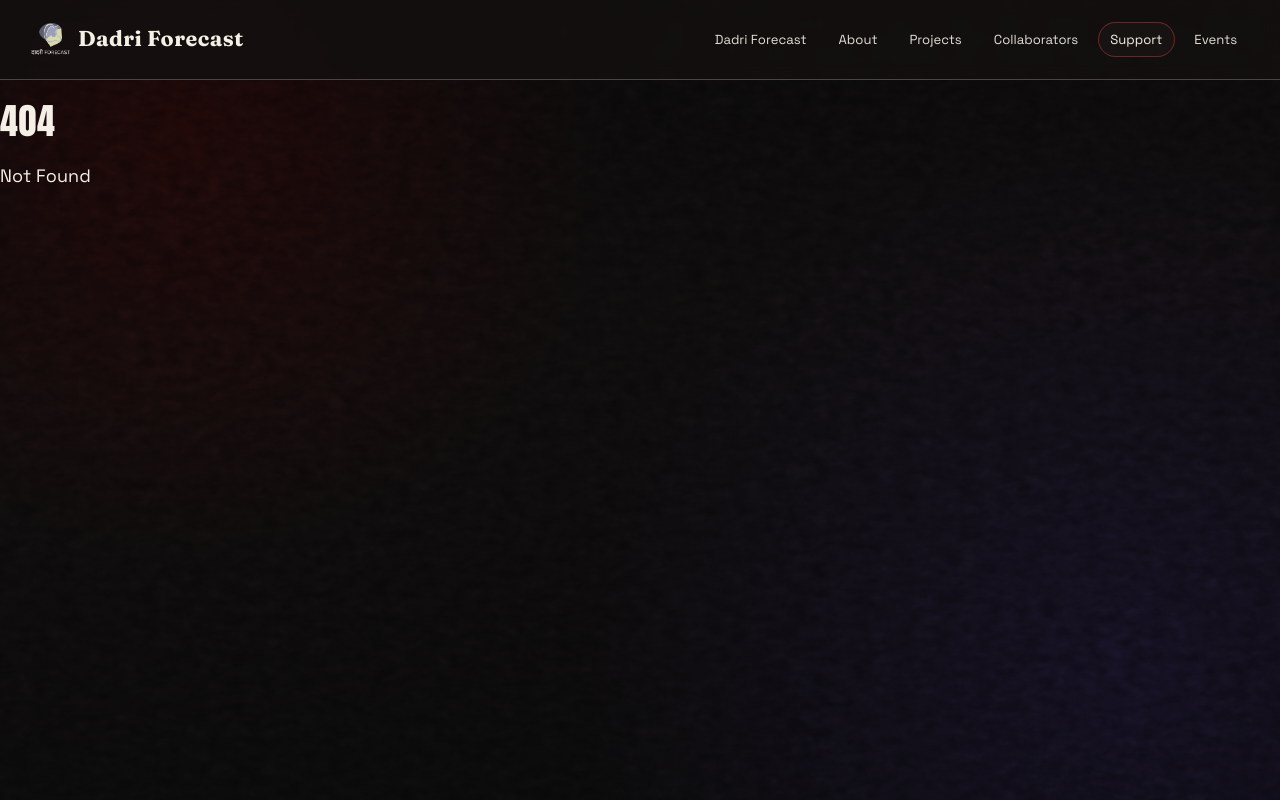
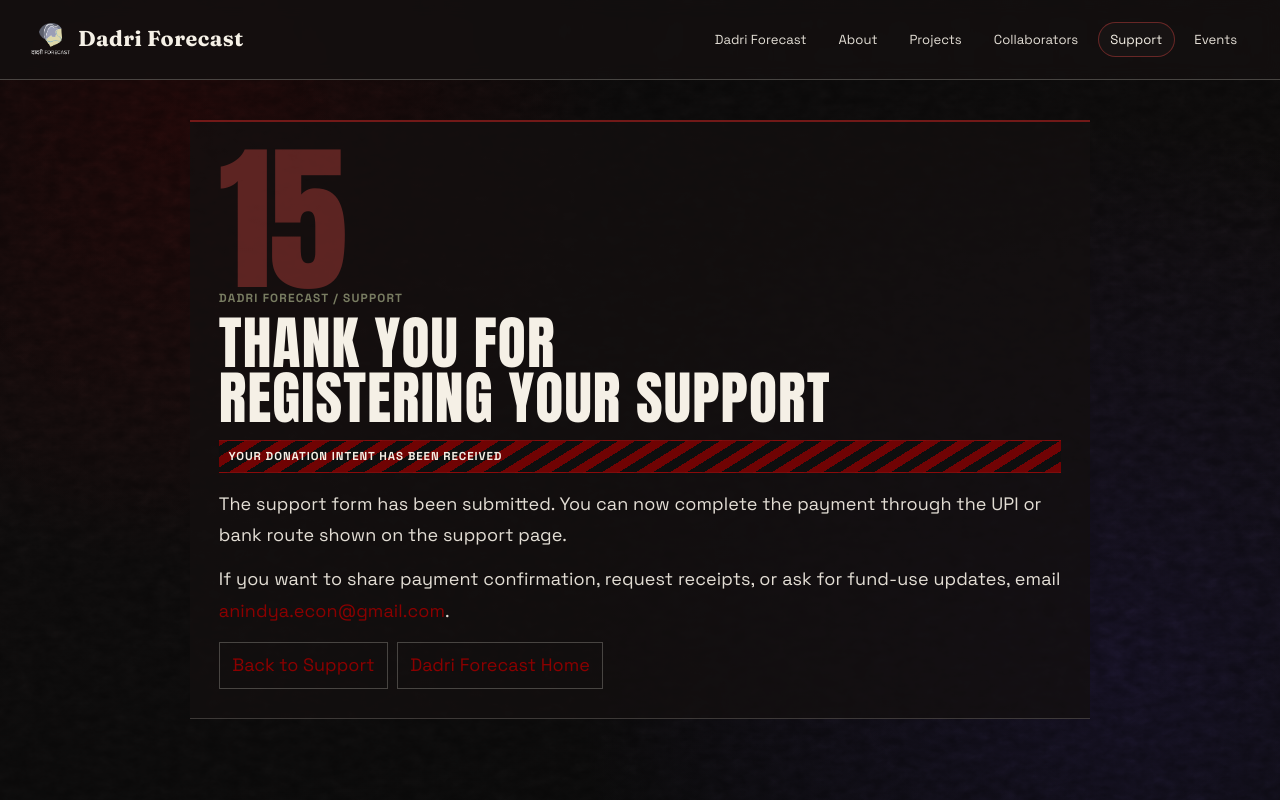
Before and after one commit to Anindyakafka/khandera_art_space_x_dadri_forecast, a SvelteKit app: page /dadri-forecast/support/thanks in a window 1280 px wide. Before the commit this address had no page. Built offline with nearby package versions, Linux system fonts and the light colour scheme.

Commit message:
thik achhe maalik ke diyei kaaj korate hobe

```diff
--- /dev/null
+++ b/src/routes/dadri-forecast/support/thanks/+page.svelte
@@ -0,0 +1,77 @@
+<main class="thanks-page" data-flow-copy>
+  <p class="section-no" aria-hidden="true">15</p>
+  <p class="kicker">Dadri Forecast / Support</p>
+  <h1>Thank you for registering your support</h1>
+  <span class="warning-bar">Your donation intent has been received</span>
+
+  <p>
+    The support form has been submitted. You can now complete the payment through the UPI or bank route shown on the support page.
+  </p>
+  <p>
+    If you want to share payment confirmation, request receipts, or ask for fund-use updates, email
+    <a href="mailto:anindya.econ@gmail.com">anindya.econ@gmail.com</a>.
+  </p>
+
+  <nav class="route-links" aria-label="Support navigation">
+    <a href="/dadri-forecast/support">Back to Support</a>
+    <a href="/dadri-forecast">Dadri Forecast Home</a>
+  </nav>
+</main>
+
+<style>
+  .thanks-page {
+    width: min(900px, 95vw);
+    margin: clamp(1rem, 3.5vw, 2.5rem) auto;
+    color: var(--text);
+    border-top: 2px solid color-mix(in srgb, var(--accent) 62%, var(--line));
+    border-bottom: 1px solid color-mix(in srgb, var(--line) 80%, transparent);
+    padding: clamp(1rem, 2.6vw, 1.8rem);
+    background: color-mix(in srgb, var(--surface) 86%, transparent);
+  }
+
+  .kicker {
+    margin: 0;
+    text-transform: uppercase;
+    letter-spacing: 0.1em;
+    color: var(--muted);
+    font-size: 0.74rem;
+    font-weight: 700;
+  }
+
+  h1 {
+    margin: 0.45rem 0 0.75rem;
+    font-size: clamp(1.9rem, 6vw, 3.6rem);
+    letter-spacing: 0.015em;
+    line-height: 1;
+  }
+
+  p {
+    margin: 0 0 0.8rem;
+    line-height: 1.75;
+    color: color-mix(in srgb, var(--text) 92%, transparent);
+  }
+
+  a {
+    color: var(--accent);
+    text-decoration: none;
+  }
+
+  .route-links {
+    margin-top: 1rem;
+    display: flex;
+    flex-wrap: wrap;
+    gap: 0.55rem;
+  }
+
+  .route-links a {
+    display: inline-flex;
+    align-items: center;
+    border: 1px solid var(--line);
+    padding: 0.5rem 0.78rem;
+  }
+
+  .route-links a:hover {
+    border-color: color-mix(in srgb, var(--accent) 45%, var(--line));
+    color: color-mix(in srgb, var(--accent) 78%, var(--text));
+  }
+</style>
--- /dev/null
+++ b/src/routes/dadri-forecast/support/thanks/+page.ts
@@ -0,0 +1,5 @@
+export const prerender = true;
+
+export function load() {
+  return {};
+}
```
Also changed, not shown: src/routes/dadri-forecast/support/+page.svelte (+12 -1 lines), 1 other file (tests, documents, lock files or other folders).
